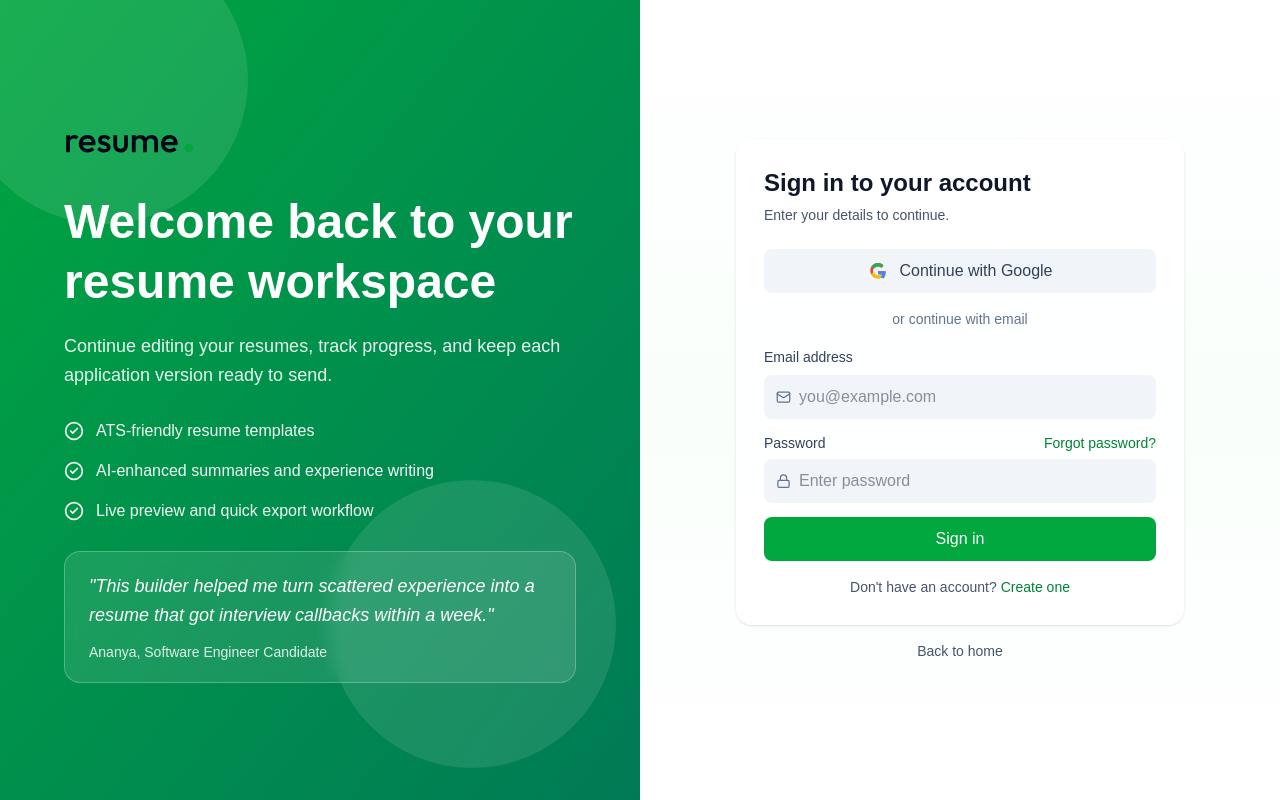
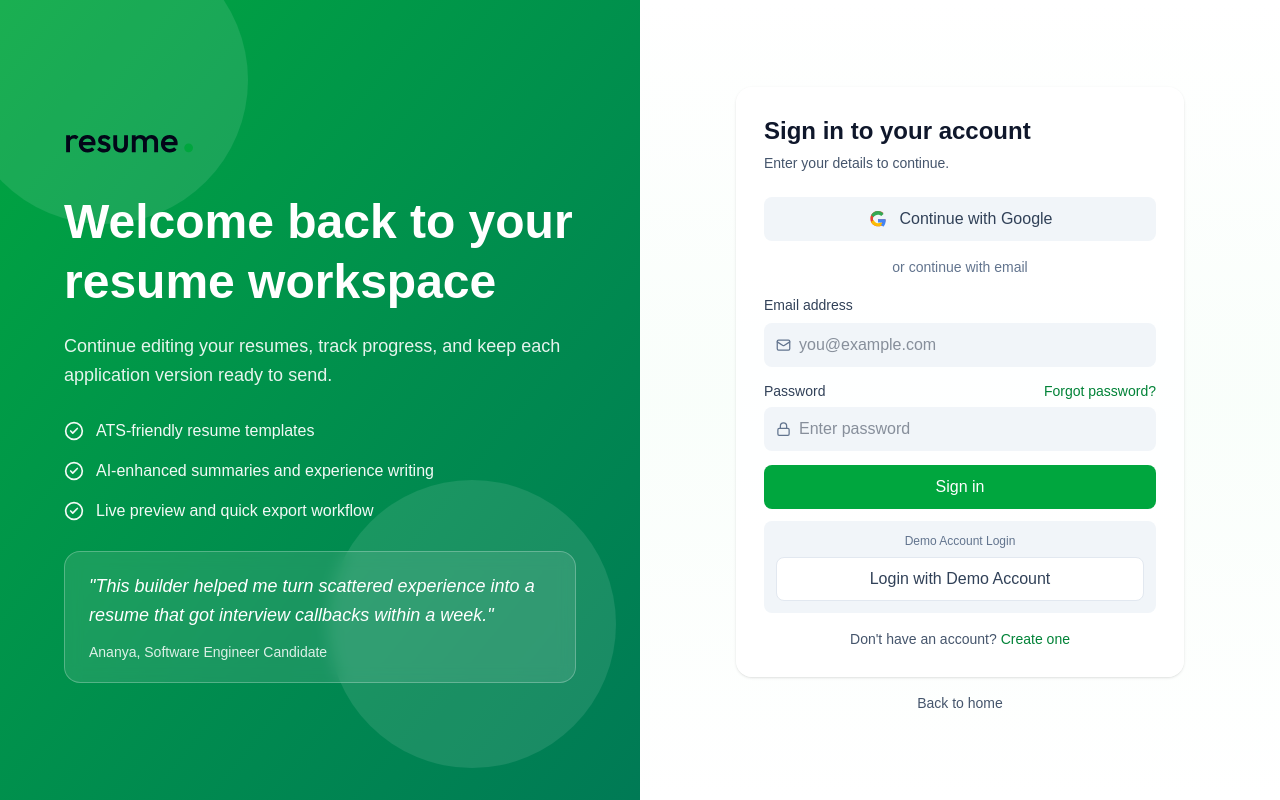
Before and after one commit to inferno113/AI-Resume-Builder, a React (Vite) app in the folder client/: page /app/builder/1 in a window 1280 px wide. Built offline with nearby package versions, Linux system fonts and the light colour scheme; no server answers; what react-pdftotext would draw is missing.

Commit message:
Demo User Added

```diff
--- a/client/src/components/templates/MinimalImageTemplate.jsx
+++ b/client/src/components/templates/MinimalImageTemplate.jsx
@@ -10,6 +10,8 @@ const MinimalImageTemplate = ({ data, accentColor }) => {
         });
     };
 
+    const profileBackgroundColor = `${accentColor}33`;
+
     return (
         <div className="max-w-5xl mx-auto bg-white text-zinc-800">
             <div className="grid grid-cols-3">
@@ -18,12 +20,16 @@ const MinimalImageTemplate = ({ data, accentColor }) => {
                     {/* Image */}
                     {data.personal_info?.image && typeof data.personal_info.image === 'string' ? (
                         <div className="mb-6">
-                            <img src={data.personal_info.image} alt="Profile" className="w-32 h-32 object-cover rounded-full mx-auto" style={{ background: accentColor+'70' }} />
+                            <div className="w-32 h-32 rounded-full mx-auto overflow-hidden" style={{ backgroundColor: profileBackgroundColor }}>
+                                <img src={data.personal_info.image} alt="Profile" className="w-full h-full object-contain" />
+                            </div>
                         </div>
                     ) : (
                         data.personal_info?.image && typeof data.personal_info.image === 'object' ? (
                             <div className="mb-6">
-                                <img src={URL.createObjectURL(data.personal_info.image)} alt="Profile" className="w-32 h-32 object-cover rounded-full mx-auto" />
+                                <div className="w-32 h-32 rounded-full mx-auto overflow-hidden" style={{ backgroundColor: profileBackgroundColor }}>
+                                    <img src={URL.createObjectURL(data.personal_info.image)} alt="Profile" className="w-full h-full object-contain" />
+                                </div>
                             </div>
                         ) : null
                     )}
--- a/client/src/pages/Login.jsx
+++ b/client/src/pages/Login.jsx
@@ -21,6 +21,13 @@ const Login =()=>{
         email: '',
         password: ''
     })
+
+    const [isDemoLoading, setIsDemoLoading] = React.useState(false);
+
+    const demoAccount = {
+        email: 'user@example.com',
+        password: '12345678',
+    };
 
     const handleSubmit = async (e) => {
         e.preventDefault()
@@ -55,6 +62,20 @@ const Login =()=>{
         const { name, value } = e.target
         setFormData(prev => ({ ...prev, [name]: value }))
     }
+
+    const handleDemoLogin = async () => {
+        try {
+            setIsDemoLoading(true);
+            const { data } = await api.post('/api/users/login', demoAccount);
+            dispatch(login(data));
+            localStorage.setItem('token', data.token);
+            toast.success('Logged in with demo account');
+        } catch (error) {
+            toast.error(error?.response?.data?.message || error.message || 'Demo login failed');
+        } finally {
+            setIsDemoLoading(false);
+        }
+    };
 
 
     return(
@@ -209,6 +230,20 @@ const Login =()=>{
                                 </button>
                             </form>
 
+                            {!isRegister && (
+                                <div className="mt-3 rounded-lg bg-slate-100 p-3">
+                                    <p className="text-xs text-slate-500 mb-2 text-center">Demo Account Login</p>
+                                    <button
+                                        type="button"
+                                        onClick={handleDemoLogin}
+                                        disabled={isDemoLoading}
+                                        className="w-full h-11 rounded-lg bg-white hover:bg-slate-50 transition-colors text-slate-700 font-medium border border-slate-200 disabled:opacity-60"
+                                    >
+                                        {isDemoLoading ? 'Logging in...' : 'Login with Demo Account'}
+                                    </button>
+                                </div>
+                            )}
+
                             <div className="mt-4 flex items-center justify-center gap-1 text-sm text-slate-600">
                                 <span>{isRegister ? "Already have an account?" : "Don't have an account?"}</span>
                                 <button
```
Also changed, not shown: 1 other file (tests, documents, lock files or other folders).
